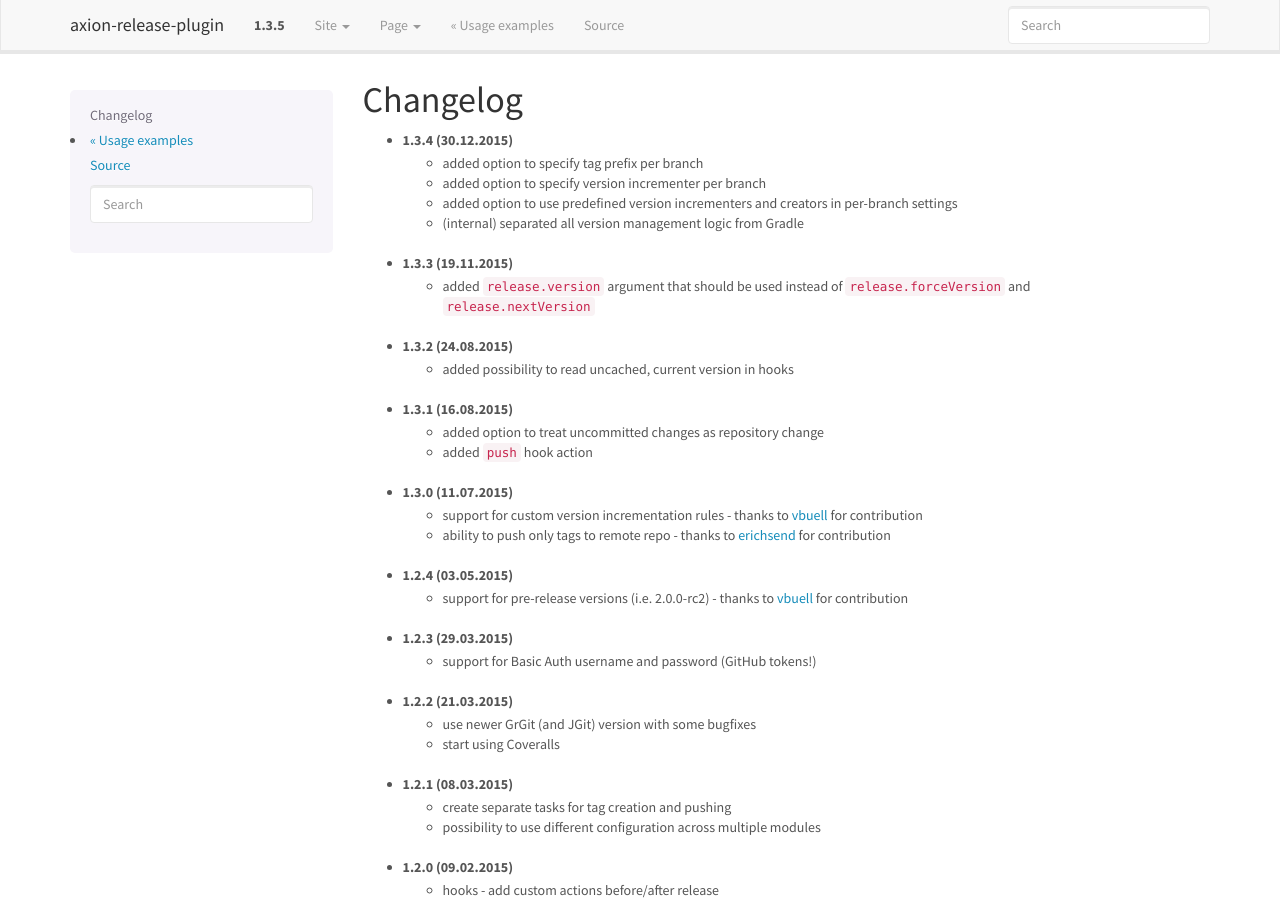
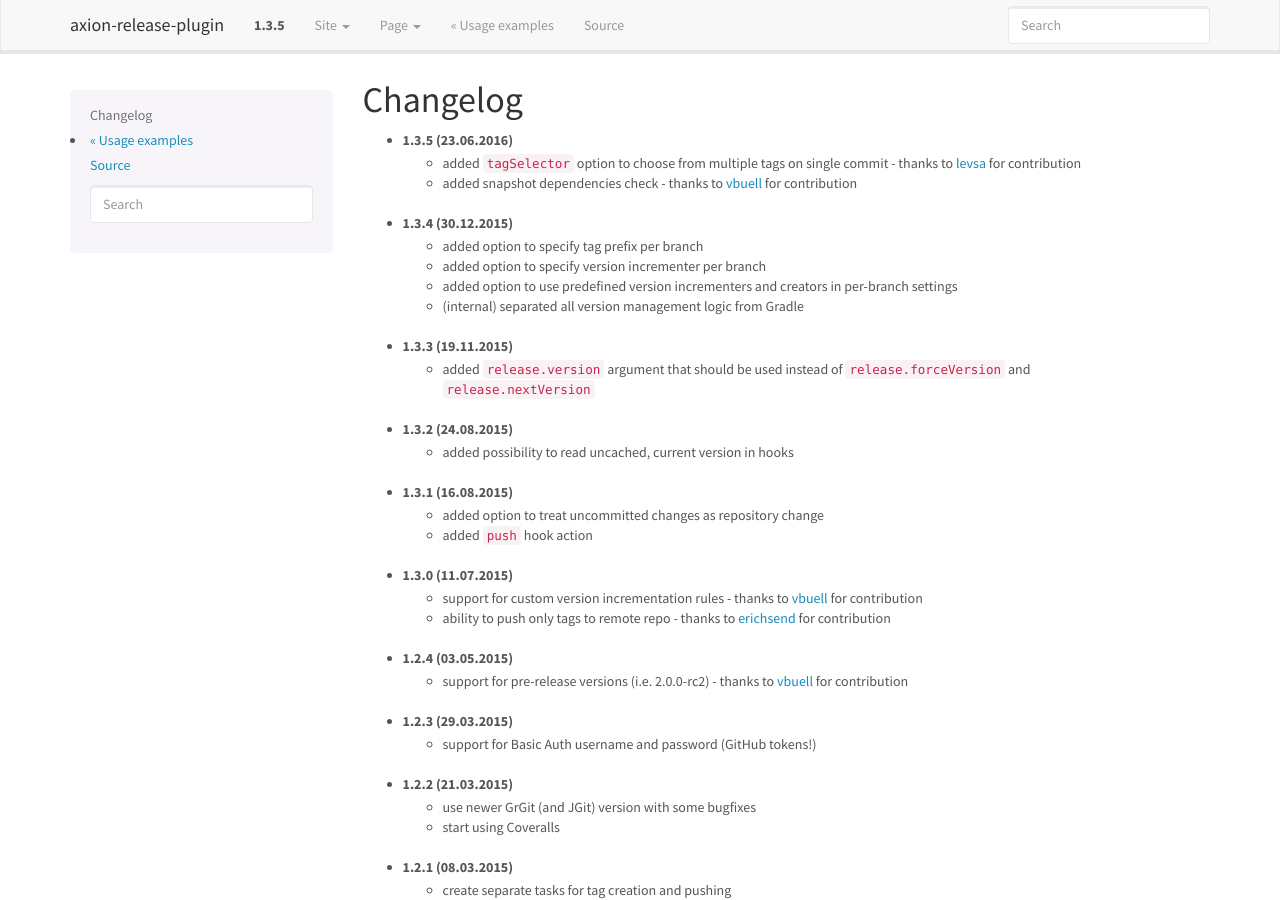
Before and after one commit to allegro/axion-release-plugin, a Sphinx documentation site: the page built from docs/changelog.rst, in a window 1280 px wide and 900 px high. Built offline with Sphinx 7.4.7, drawn with Linux system fonts in a browser that asks for light colours.

Commit message:
update changelog to 1.3.5 version

```diff
--- a/docs/changelog.rst
+++ b/docs/changelog.rst
@@ -1,6 +1,9 @@
 Changelog
 =========
 
+* **1.3.5** (23.06.2016)
+    * added ``tagSelector`` option to choose from multiple tags on single commit - thanks to `levsa <https://github.com/levsa>`_ for contribution
+    * added snapshot dependencies check - thanks to `vbuell <https://github.com/vbuell>`_ for contribution
 * **1.3.4** (30.12.2015)
     * added option to specify tag prefix per branch
     * added option to specify version incrementer per branch
--- a/docs/configuration/overview.rst
+++ b/docs/configuration/overview.rst
@@ -15,6 +15,8 @@
             // :doc:`authorization`
             customKey = 'AAasaDDSSD...' or project.file('myKey') // custom authorization key (file or String)
             customKeyPassword = 'secret' // key password
+
+            tagSelector = { tags -> ... } // choose tag to process when multiple on commit
         }
 
         // :doc:`dry_run`
```
